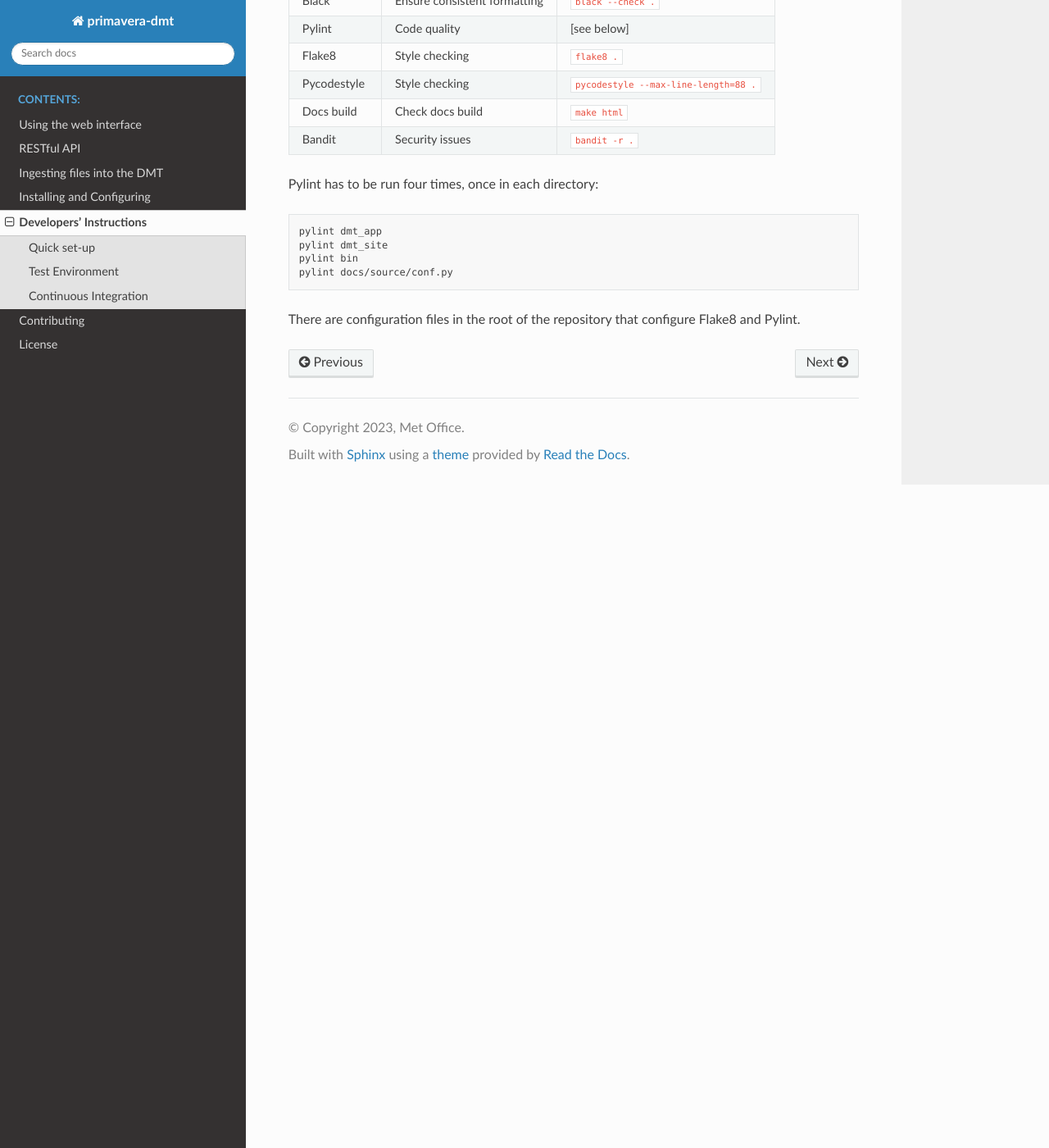
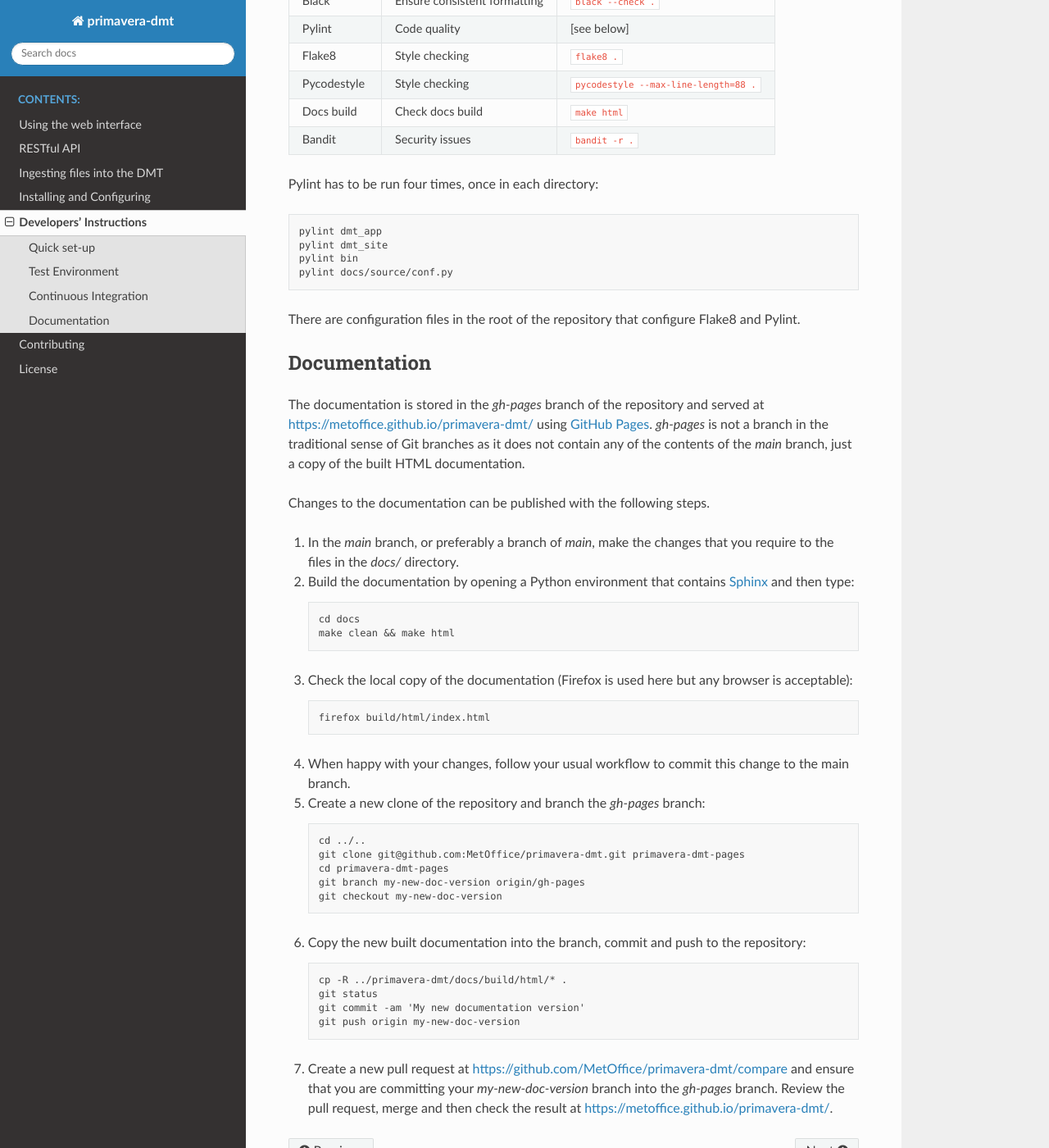
Before and after one commit to MetOffice/primavera-dmt, a Sphinx documentation site: the page built from docs/source/Developing.rst, in a window 1280 px wide and 1400 px high, scrolled down 2124 px. Shown: the whole window at 82% size. Built offline with Sphinx 7.4.7 and the Read the Docs theme 2.0.0, drawn with Linux system fonts in a browser that asks for light colours.

Commit message:
Docs instructions

```diff
--- a/docs/source/Developing.rst
+++ b/docs/source/Developing.rst
@@ -114,3 +114,51 @@ Pylint has to be run four times, once in each directory::
 
 There are configuration files in the root of the repository that configure Flake8 and
 Pylint.
+
+Documentation
+=============
+
+The documentation is stored in the `gh-pages` branch of the repository and served at
+https://metoffice.github.io/primavera-dmt/ using `GitHub Pages <https://pages.github.com/>`_.
+`gh-pages` is not a branch in the traditional sense of Git branches as it does not contain
+any of the contents of the `main` branch, just a copy of the built HTML documentation.
+
+Changes to the documentation can be published with the following steps.
+
+#. In the `main` branch, or preferably a branch of `main`, make the changes that you
+   require to the files in the `docs/` directory.
+
+#. Build the documentation by opening a Python environment that contains
+   `Sphinx <https://www.sphinx-doc.org/>`_ and then type::
+
+    cd docs
+    make clean && make html
+
+#. Check the local copy of the documentation (Firefox is used here but any
+   browser is acceptable)::
+
+    firefox build/html/index.html
+
+#. When happy with your changes, follow your usual workflow to commit this change
+   to the main branch.
+
+#. Create a new clone of the repository and branch the `gh-pages` branch::
+
+    cd ../..
+    git clone git@github.com:MetOffice/primavera-dmt.git primavera-dmt-pages
+    cd primavera-dmt-pages
+    git branch my-new-doc-version origin/gh-pages
+    git checkout my-new-doc-version
+
+#. Copy the new built documentation into the branch, commit and push to the
+   repository::
+
+    cp -R ../primavera-dmt/docs/build/html/* .
+    git status
+    git commit -am 'My new documentation version'
+    git push origin my-new-doc-version
+
+#. Create a new pull request at https://github.com/MetOffice/primavera-dmt/compare
+   and ensure that you are committing your `my-new-doc-version` branch into the `gh-pages`
+   branch. Review the pull request, merge and then check the result at
+   https://metoffice.github.io/primavera-dmt/.
```
